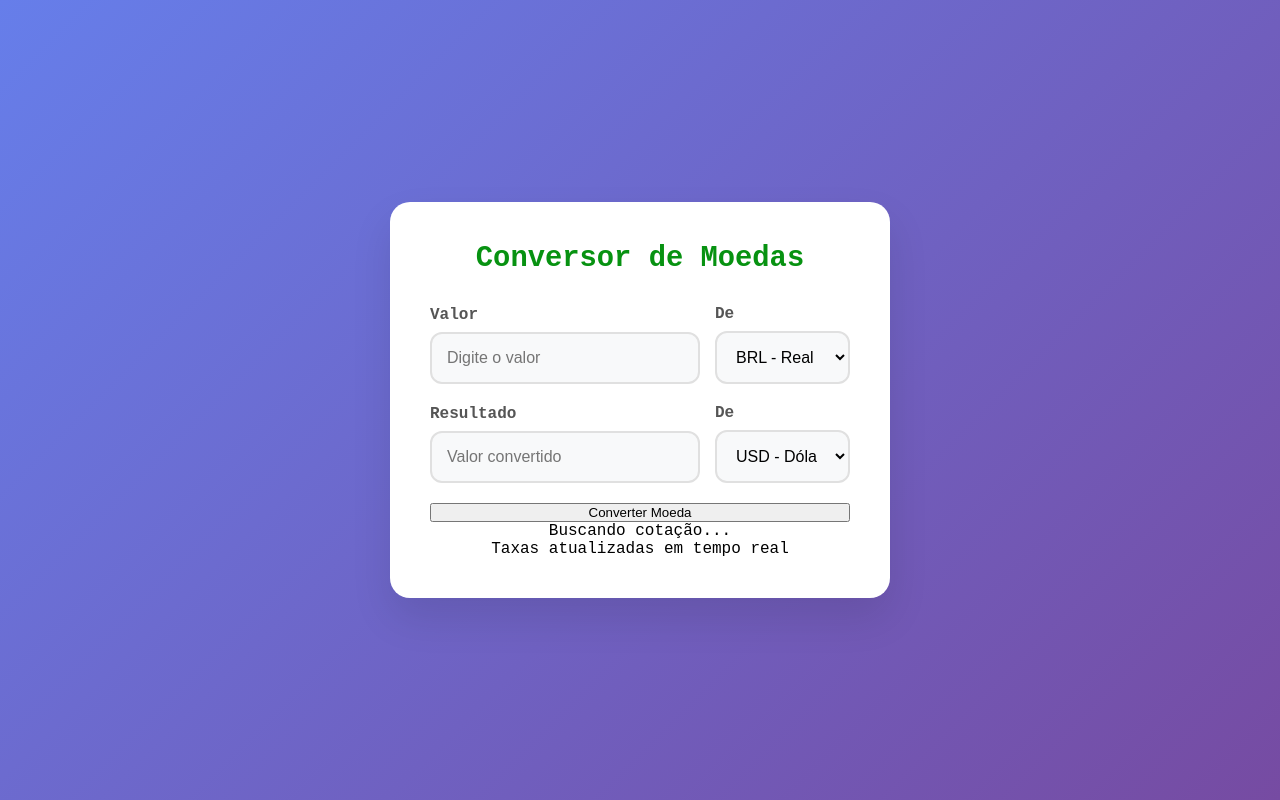
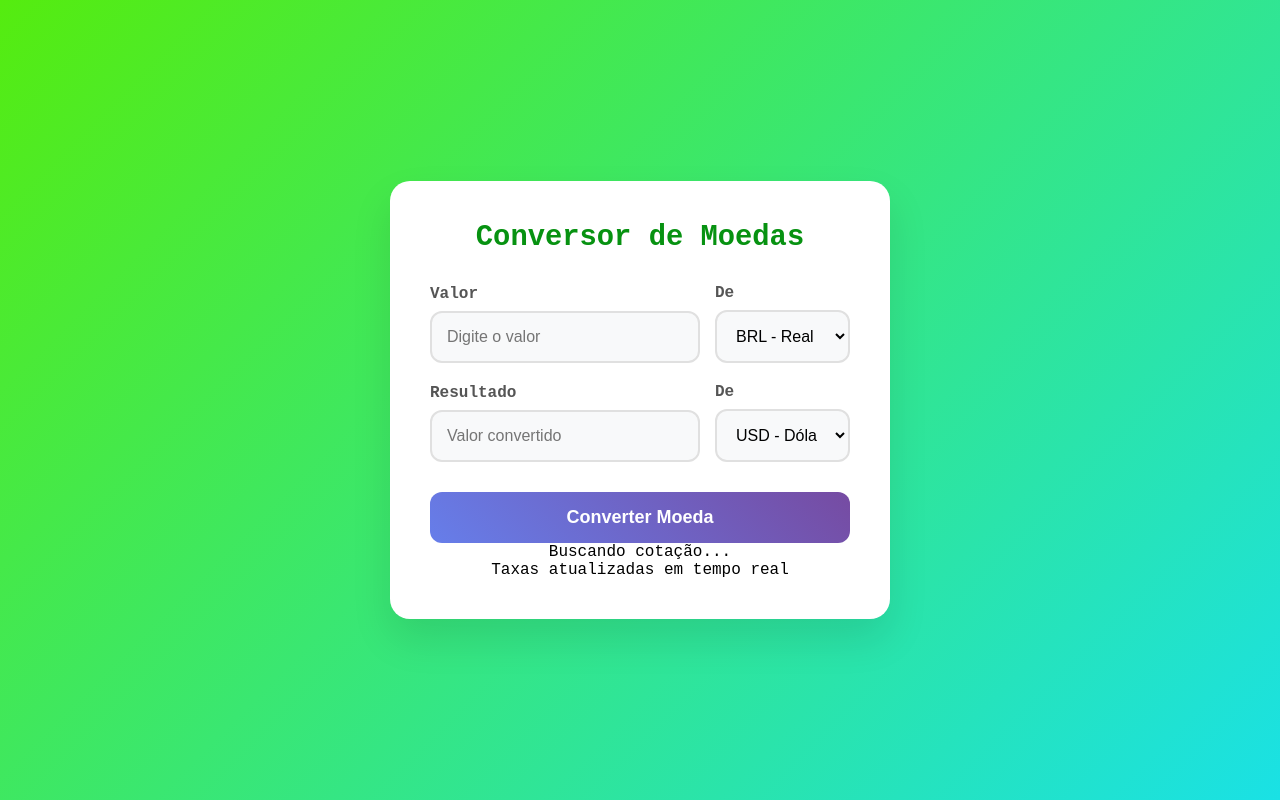
Before and after one commit to fariascarlos2346/CONVERSOR-DEVCLUB, a plain HTML site: page index.html in a window 1280 px wide. Drawn offline with Linux system fonts and the light colour scheme.

Commit message:
CSS em andamento

```diff
--- a/index.html
+++ b/index.html
@@ -64,7 +64,7 @@
 
             </div>
 
-            <button type="submit">
+            <button type="submit" class="converter-btn"  id="converterBtn">
                 Converter Moeda
             </button>
         </form>
--- a/styles.css
+++ b/styles.css
@@ -6,7 +6,7 @@
 
 body {
     font-family: 'Courier New', Courier, monospace, sans-serif;
-    background: linear-gradient(135deg, #667eea 0%, #764ba2 100%);
+    background: linear-gradient(135deg, #55ec0f 0%, #1ae1e5 100%);
     min-height: 100vh;
     display: flex;
     align-items: center;
@@ -50,13 +50,24 @@ h1 {
     flex: 1;
 }
 
-input, select {
+input,
+select {
     width: 100%;
     padding: 15px;
     border: 2px solid #e0e0e0;
     background: #f8f9fa;
     border-radius: 12px;
     font-size: 16px;
+    transition: all 0.3s ease;
+}
+
+input:focus,
+select:focus {
+    outline: none;
+    border-color: #667eea;
+    background: #fff;
+    box-shadow: 0 5px 15px rgba(102, 126, 234, 0.2);
+    transform: translateY(-2px);
 }
 
 label {
@@ -66,3 +77,21 @@ label {
     font-weight: 600;
     text-align: left;
 }
+
+.converter-btn {
+    background: linear-gradient(45deg, #667eea, #764ba2);
+    color: #fff;
+    border: none;
+    padding: 15px 30px;
+    border-radius: 12px;
+    font-size: 18px;
+    font-weight: 600;
+    cursor: pointer;
+    margin-top: 10px;
+    transition: all 0.3s ease;
+}
+
+.converter-btn:hover {
+    box-shadow: 0 8px 25px rgba(102, 126, 234, 0.4);
+    transform: translateY(-2px);
+}
```
